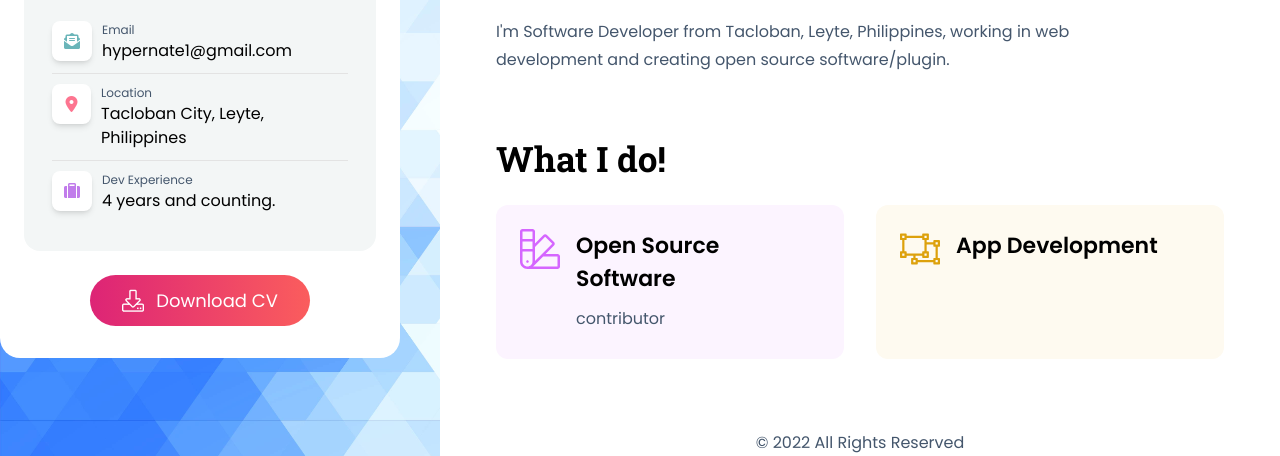
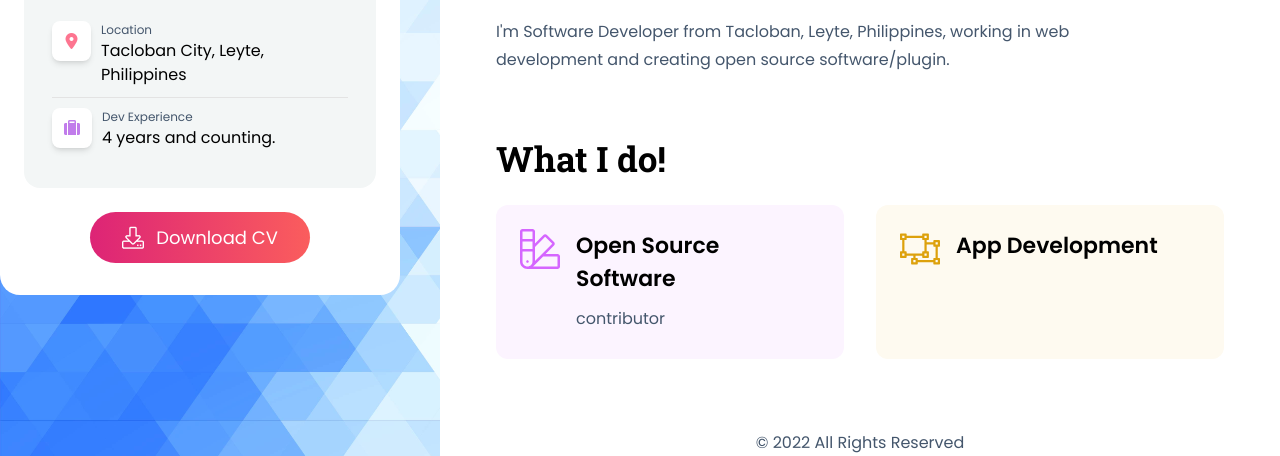
Before and after one commit to MarJose123/MarJose123.github.io, a plain HTML site: page index.html in a window 1280 px wide. Shown: the part 644-1100 px from the top of the page. Drawn offline with Linux system fonts and the light colour scheme.

Commit message:
Update index.html

```diff
--- a/index.html
+++ b/index.html
@@ -106,15 +106,15 @@
                     </div>
                     <!-- personal infomation start -->
                     <div class="p-7 rounded-2xl mt-7 bg-[#F3F6F6] dark:bg-[#1D1D1D]">
-                        <div class="flex border-b border-[#E3E3E3] dark:border-[#3D3A3A] py-2.5">
+<!--                         <div class="flex border-b border-[#E3E3E3] dark:border-[#3D3A3A] py-2.5">
                                 <span class="socialbtn bg-white dark:bg-black text-[#6AB5B9] shadow-md">
                                     <i class="fa-solid fa-envelope-open-text"></i>
                                 </span>
                             <div class="text-left ml-2.5">
                                 <p class="text-xs text-[#44566C] dark:text-[#A6A6A6]"> Email </p>
-                                <p class="dark:text-white">hypernate1@gmail.com</p>
+                                <p class="dark:text-white">@gmail.com</p>
                             </div>
-                        </div>
+                        </div> -->
                         <div class="flex border-b border-[#E3E3E3] dark:border-[#3D3A3A] py-2.5">
                                 <span class="socialbtn bg-white dark:bg-black text-[#FD7590] shadow-md">
                                     <i class="fa-solid fa-location-dot"></i>
@@ -214,15 +214,15 @@
                                                 </span>
                                         </div>
 
-                                        <div class="flex border-b border-[#E3E3E3] dark:border-[#3D3A3A] py-2.5">
+<!--                                         <div class="flex border-b border-[#E3E3E3] dark:border-[#3D3A3A] py-2.5">
                                                 <span class="socialbtn bg-white dark:bg-black text-[#6AB5B9] shadow-md">
                                                     <i class="fa-solid fa-envelope-open-text"></i>
                                                 </span>
                                             <div class="text-left ml-2.5">
                                                 <p class="text-xs text-[#44566C] dark:text-[#A6A6A6]"> Email </p>
-                                                <p class="dark:text-white">hypernate1@gmail.com</p>
+                                                <p class="dark:text-white">@gmail.com</p>
                                             </div>
-                                        </div>
+                                        </div> -->
 
                                         <div class="flex border-b border-[#E3E3E3] dark:border-[#3D3A3A] py-2.5">
                                                 <span class="socialbtn bg-white dark:bg-black text-[#FD7590] shadow-md">
```
